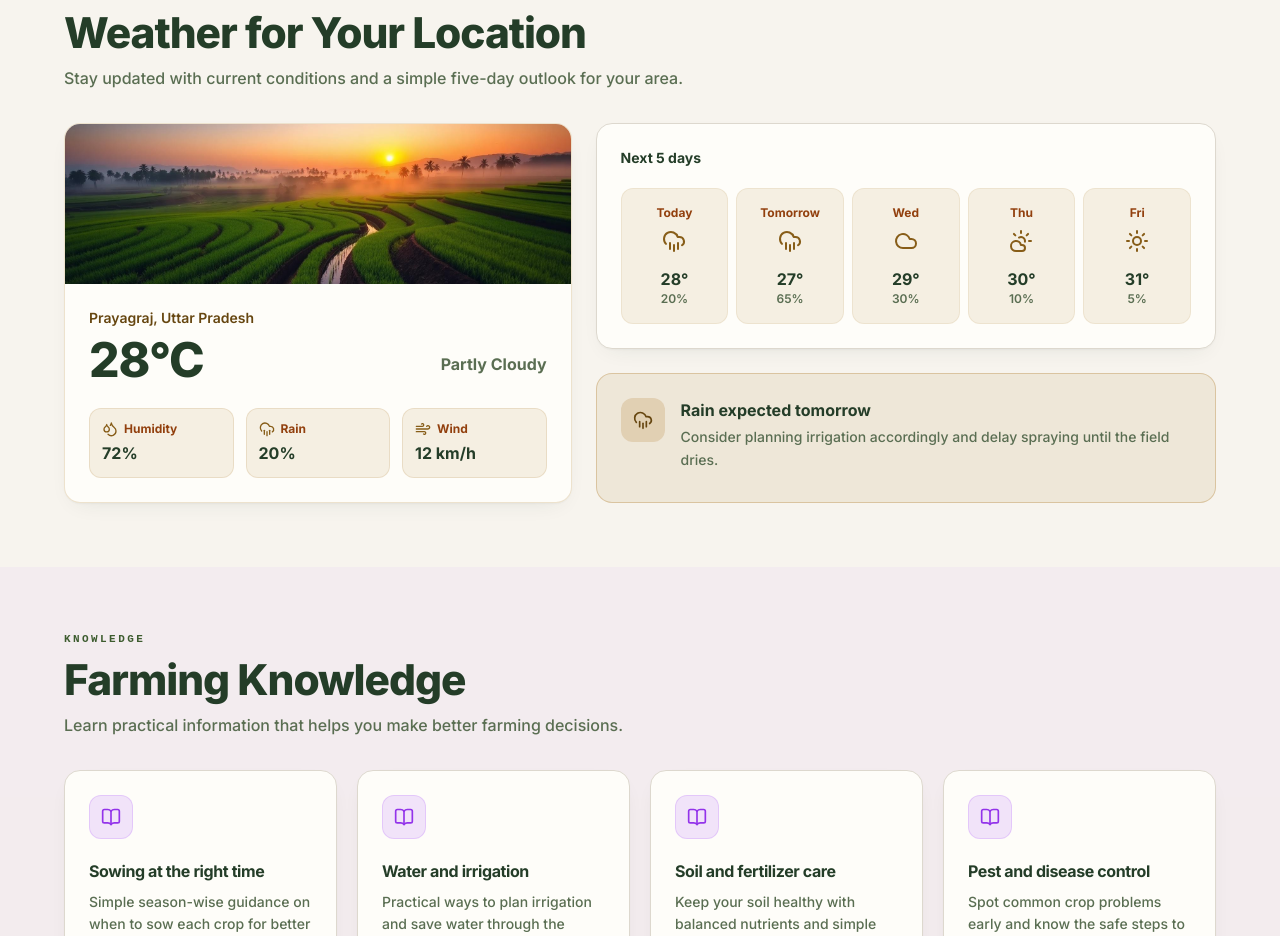
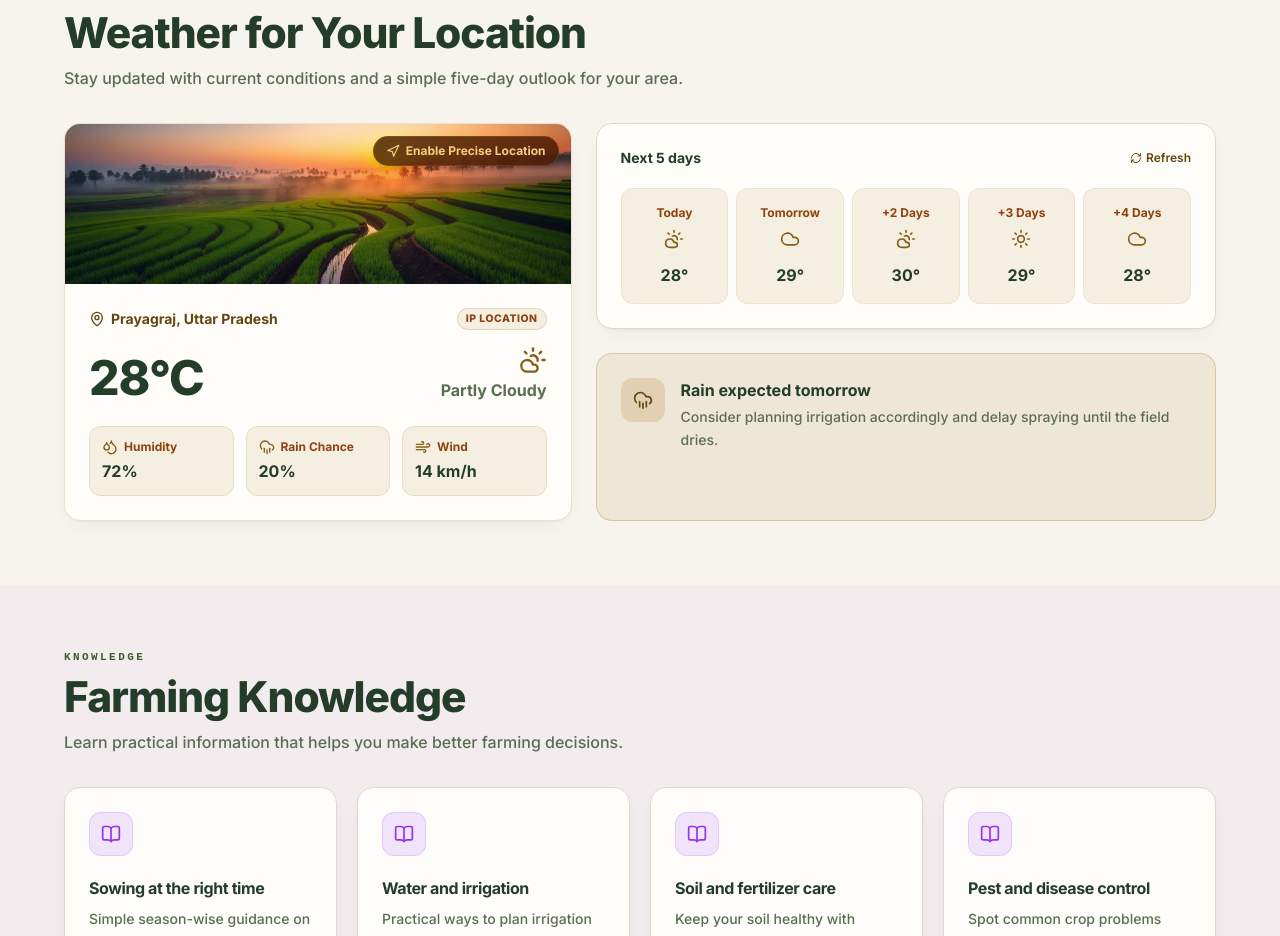
Before and after one commit to Dorthi12/SIH-26, a React (Vite) app in the folder Frontend/: page / in a window 1280 px wide. Shown: the part 2760-3696 px from the top of the page. Built offline with nearby package versions, Linux system fonts and the light colour scheme; no server answers; a web font is replaced by a local one.

Commit message:
replaced hardcoded data from real backend fetched data

```diff
--- a/Frontend/src/components/landing/sections.tsx
+++ b/Frontend/src/components/landing/sections.tsx
@@ -3,20 +3,25 @@
  * Replaced @tanstack/react-router with react-router-dom.
  * Asset imports use relative paths.
  */
-import { useState, type ReactNode } from "react";
+import { useState, useEffect, type ReactNode } from "react";
 import { Link } from "react-router-dom";
 import {
   ArrowRight,
   BookOpen,
   Cloud,
+  CloudLightning,
   CloudRain,
   CloudSun,
   Droplets,
   Landmark,
+  MapPin,
+  Navigation,
+  RefreshCw,
   Sprout,
   Sun,
   Wind,
 } from "lucide-react";
+import { getWeatherData, type WeatherServiceResult } from "../../services/weatherService";
 import { Reveal, Section, SectionHead } from "./primitives";
 import { CropDetailModal, type CropGuideItem } from "./CropDetailModal";
 import paddyImg    from "../../assets/crop-paddy.jpg";
@@ -637,15 +642,72 @@ export function Schemes() {
 /* ---------------- 4. Weather ---------------- */
 
 export function Weather() {
-  const { t, language } = useLanguage();
+  const { t } = useLanguage();
 
-  const weatherForecastData = [
-    { day: t("Today", "आज"), icon: <CloudRain className="size-6" />, temp: "28°", rain: "20%" },
-    { day: t("Tomorrow", "कल"), icon: <CloudRain className="size-6" />, temp: "27°", rain: "65%" },
-    { day: t("Wed", "बुध"), icon: <Cloud className="size-6" />, temp: "29°", rain: "30%" },
-    { day: t("Thu", "गुरु"), icon: <CloudSun className="size-6" />, temp: "30°", rain: "10%" },
-    { day: t("Fri", "शुक्र"), icon: <Sun className="size-6" />, temp: "31°", rain: "5%" },
-  ];
+  const [weatherResult, setWeatherResult] = useState<WeatherServiceResult | null>(null);
+  const [loading, setLoading] = useState<boolean>(true);
+  const [isRequestingPrecise, setIsRequestingPrecise] = useState<boolean>(false);
+  const [locationStatus, setLocationStatus] = useState<"ip" | "precise" | "denied">("ip");
+
+  const loadWeather = async (lat?: number, lon?: number) => {
+    setLoading(true);
+    try {
+      const res = await getWeatherData(lat, lon);
+      setWeatherResult(res);
+      if (lat !== undefined && lon !== undefined) {
+        setLocationStatus("precise");
+      }
+    } catch (e) {
+      console.error("Failed to load weather data", e);
+    } finally {
+      setLoading(false);
+    }
+  };
+
+  useEffect(() => {
+    loadWeather();
+  }, []);
+
+  const handleEnablePreciseLocation = () => {
+    if (!navigator.geolocation) {
+      alert("Geolocation is not supported by your browser.");
+      return;
+    }
+
+    setIsRequestingPrecise(true);
+    navigator.geolocation.getCurrentPosition(
+      (position) => {
+        const { latitude, longitude } = position.coords;
+        loadWeather(latitude, longitude);
+        setIsRequestingPrecise(false);
+      },
+      (error) => {
+        console.warn("Geolocation permission error:", error.message);
+        setLocationStatus("denied");
+        setIsRequestingPrecise(false);
+      },
+      { timeout: 10000, enableHighAccuracy: true }
+    );
+  };
+
+  const data = weatherResult?.data;
+
+  const renderIcon = (iconType?: string, className: string = "size-6") => {
+    switch (iconType) {
+      case "sun":
+        return <Sun className={className} />;
+      case "partly":
+        return <CloudSun className={className} />;
+      case "cloud":
+        return <Cloud className={className} />;
+      case "rain":
+        return <CloudRain className={className} />;
+      case "storm":
+        return <CloudLightning className={className} />;
+      default:
+        return <CloudSun className={className} />;
+    }
+  };
 
   return (
     <Section id="weather">
@@ -672,22 +734,77 @@ export function Weather() {
                 height={800}
                 className="size-full object-cover"
               />
+              <div className="absolute top-3 right-3 flex items-center gap-2">
+                <button
+                  onClick={handleEnablePreciseLocation}
+                  disabled={isRequestingPrecise}
+                  className="flex items-center gap-1.5 rounded-full bg-amber-950/80 hover:bg-amber-900 px-3 py-1.5 text-xs font-bold text-amber-200 border border-amber-500/30 backdrop-blur-md transition-all shadow-md active:scale-95 disabled:opacity-50"
+                  title="Prompt browser to use precise GPS location"
+                >
+                  <Navigation className={`size-3.5 ${isRequestingPrecise ? "animate-spin" : ""}`} />
+                  {isRequestingPrecise
+                    ? t("Requesting...", "अनुमति मांगी जा रही है...")
+                    : locationStatus === "precise"
+                    ? t("GPS Location Active", "सटीक स्थान चालू")
+                    : t("Enable Precise Location", "सटीक स्थान सक्षम करें")}
+                </button>
+              </div>
             </div>
             <div className="p-6">
-              <p className="text-sm font-semibold text-amber-700 dark:text-amber-400">
-                {t("Prayagraj, Uttar Pradesh", "प्रयागराज, उत्तर प्रदेश")}
-              </p>
-              <div className="mt-2 flex items-end justify-between">
-                <p className="text-5xl font-extrabold tracking-tight text-landing-fg">28°C</p>
-                <p className="pb-2 text-base font-bold text-landing-fg-muted">
-                  {t("Partly Cloudy", "आंशिक रूप से बादल")}
+              <div className="flex items-center justify-between">
+                <div className="flex items-center gap-1.5 text-amber-700 dark:text-amber-400">
+                  <MapPin className="size-4 shrink-0" />
+                  <p className="text-sm font-bold truncate">
+                    {data?.location || t("Prayagraj, Uttar Pradesh", "प्रयागराज, उत्तर प्रदेश")}
+                  </p>
+                </div>
+                <span className="rounded-full bg-amber-500/10 px-2 py-0.5 text-[0.65rem] font-extrabold uppercase tracking-wider text-amber-800 dark:text-amber-300 border border-amber-500/20">
+                  {locationStatus === "precise" || data?.isPrecise
+                    ? t("GPS Location", "सटीक स्थान")
+                    : t("IP Location", "आईपी स्थान")}
+                </span>
+              </div>
+
+              {locationStatus === "denied" && (
+                <p className="mt-1 text-2xs text-amber-700 dark:text-amber-400 font-medium">
+                  {t(
+                    "Location permission denied. Showing approximate location.",
+                    "स्थान अनुमति अस्वीकृत। केवल अनुमानित स्थान दिखाया जा रहा है।"
+                  )}
                 </p>
+              )}
+
+              <div className="mt-4 flex items-end justify-between">
+                <p className="text-5xl font-extrabold tracking-tight text-landing-fg">
+                  {loading ? "--°C" : `${data?.current.temperature_c ?? 28}°C`}
+                </p>
+                <div className="flex flex-col items-end">
+                  <span className="text-amber-600 mb-1">
+                    {renderIcon(data?.current.condition_icon, "size-7")}
+                  </span>
+                  <p className="text-base font-bold text-landing-fg-muted">
+                    {data?.current.condition || t("Partly Cloudy", "आंशिक रूप से बादल")}
+                  </p>
+                </div>
               </div>
+
               <dl className="mt-6 grid grid-cols-3 gap-3">
                 {[
-                  { icon: <Droplets className="size-4" />, k: t("Humidity", "आर्द्रता"), v: "72%" },
-                  { icon: <CloudRain className="size-4" />, k: t("Rain", "बारिश"), v: "20%" },
-                  { icon: <Wind className="size-4" />, k: t("Wind", "हवा"), v: "12 km/h" },
+                  {
+                    icon: <Droplets className="size-4" />,
+                    k: t("Humidity", "आर्द्रता"),
+                    v: `${data?.current.humidity_percent ?? 72}%`,
+                  },
+                  {
+                    icon: <CloudRain className="size-4" />,
+                    k: t("Rain Chance", "बारिश की संभावना"),
+                    v: `${data?.current.rain_chance ?? 20}%`,
+                  },
+                  {
+                    icon: <Wind className="size-4" />,
+                    k: t("Wind", "हवा"),
+                    v: `${data?.current.wind_kmh ?? 12} km/h`,
+                  },
                 ].map((r) => (
                   <div key={r.k} className="rounded-xl bg-amber-500/10 p-3 border border-amber-500/15">
                     <dt className="flex items-center gap-1.5 text-xs font-bold text-amber-800 dark:text-amber-300">
@@ -705,14 +822,36 @@ export function Weather() {
         <Reveal delay={120} className="h-full">
           <div className="flex h-full flex-col gap-6">
             <div className="rounded-2xl border border-landing-border bg-landing-card p-6 shadow-landing-soft">
-              <p className="text-sm font-bold text-landing-fg">{t("Next 5 days", "अगले 5 दिन")}</p>
+              <div className="flex items-center justify-between">
+                <p className="text-sm font-bold text-landing-fg">{t("Next 5 days", "अगले 5 दिन")}</p>
+                <button
+                  onClick={() => loadWeather()}
+                  disabled={loading}
+                  className="text-xs font-semibold text-amber-700 dark:text-amber-400 hover:underline flex items-center gap-1"
+                >
+                  <RefreshCw className={`size-3 ${loading ? "animate-spin" : ""}`} />
+                  {t("Refresh", "ताज़ा करें")}
+                </button>
+              </div>
               <div className="mt-5 grid grid-cols-5 gap-2 text-center">
-                {weatherForecastData.map((f) => (
+                {(data?.forecast || [
+                  { day: "Today", temp: "28°", rain: "20%", icon: "rain" },
+                  { day: "Tomorrow", temp: "27°", rain: "65%", icon: "rain" },
+                  { day: "Wed", temp: "29°", rain: "30%", icon: "cloud" },
+                  { day: "Thu", temp: "30°", rain: "10%", icon: "partly" },
+                  { day: "Fri", temp: "31°", rain: "5%", icon: "sun" },
+                ]).map((f: any) => (
                   <div key={f.day} className="rounded-xl bg-amber-500/10 px-1 py-4 border border-amber-500/10">
                     <p className="text-xs font-bold text-amber-800 dark:text-amber-300">{f.day}</p>
-                    <span className="mt-2 inline-flex justify-center text-amber-600">{f.icon}</span>
-                    <p className="mt-2 text-base font-bold text-landing-fg">{f.temp}</p>
-                    <p className="text-xs font-semibold text-landing-fg-muted">{f.rain}</p>
+                    <span className="mt-2 inline-flex justify-center text-amber-600">
+                      {renderIcon(f.condition_icon || f.icon, "size-5")}
+                    </span>
+                    <p className="mt-2 text-base font-bold text-landing-fg">
+                      {f.high_c !== undefined ? `${f.high_c}°` : f.temp}
+                    </p>
+                    <p className="text-xs font-semibold text-landing-fg-muted">
+                      {f.rain_chance !== undefined ? `${f.rain_chance}%` : f.rain}
+                    </p>
                   </div>
                 ))}
               </div>
@@ -724,13 +863,14 @@ export function Weather() {
               </span>
               <div>
                 <p className="text-base font-bold text-landing-fg">
-                  {t("Rain expected tomorrow", "कल बारिश की संभावना")}
+                  {data?.alert?.title || t("Rain expected tomorrow", "कल बारिश की संभावना")}
                 </p>
                 <p className="mt-1 text-sm leading-relaxed text-landing-fg-muted font-medium">
-                  {t(
-                    "Consider planning irrigation accordingly and delay spraying until the field dries.",
-                    "तदनुसार सिंचाई की योजना बनाएं और खेत सूखने तक छिड़काव टालें।"
-                  )}
+                  {data?.alert?.description ||
+                    t(
+                      "Consider planning irrigation accordingly and delay spraying until the field dries.",
+                      "तदनुसार सिंचाई की योजना बनाएं और खेत सूखने तक छिड़काव टालें।"
+                    )}
                 </p>
               </div>
             </div>
```
Also changed, not shown: Frontend/src/services/weatherService.ts (+42 -12 lines).
